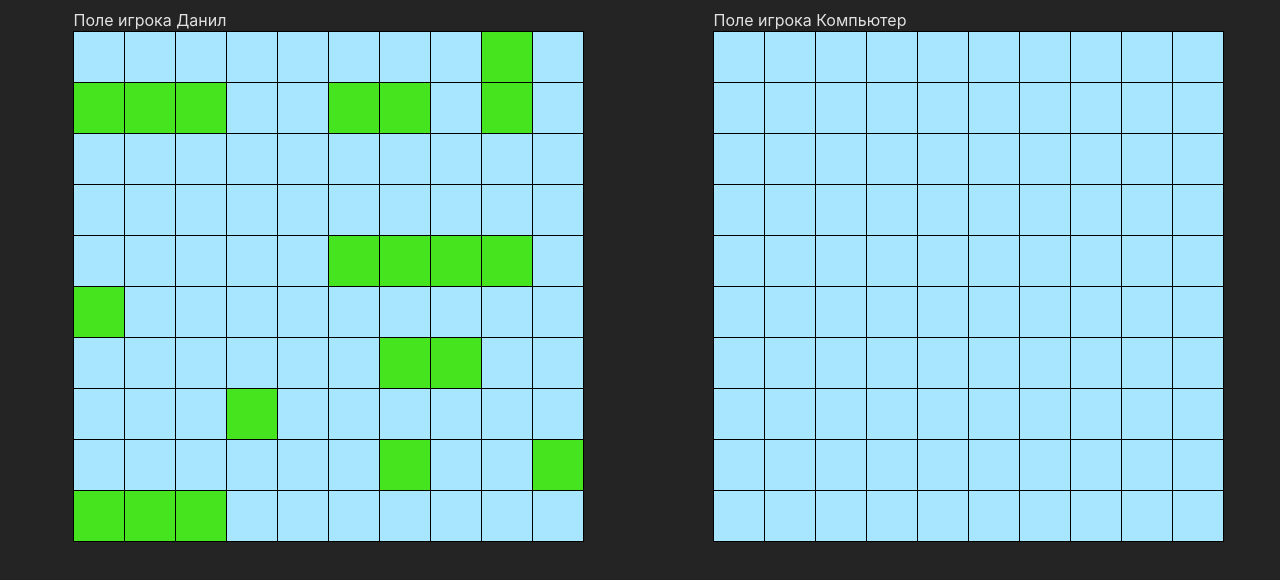
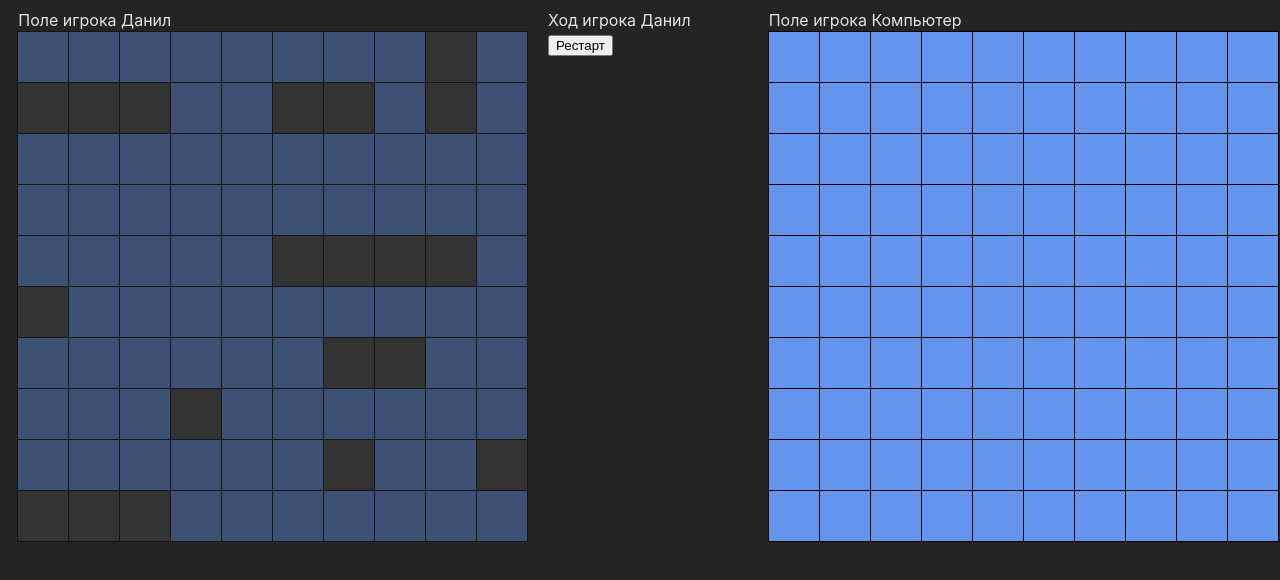
Before and after one commit to yadarochka/battleship, a React (Vite) app: page / in a window 1280 px wide. Shown: the top 580 px of the page. Built offline with nearby package versions, Linux system fonts and the light colour scheme.

Commit message:
feat: add attack mechanics
add the ability to attack;
add change of moves;
and automatic computer moves.

```diff
--- a/src/App.css
+++ b/src/App.css
@@ -8,6 +8,11 @@
 .column{
   display: flex;
   flex-direction: column;
+  flex: 0 0 auto;
+}
+
+.game-info{
+  width: 200px;
 }
 
 .field{
@@ -27,16 +32,43 @@
   display: flex;
   justify-content: center;
   align-items: center;
-  background-color: rgb(168, 230, 255);
+  background-color:cornflowerblue;
+  cursor: pointer;
 
   margin-top: 1px;
   margin-left: 1px;
 }
 
 .dead{
-  background-color: red;
+  background-color: rgb(75, 75, 75);
+}
+.dead:before, .dead:after {
+  content: ""; position: absolute; width: 24px; height: 4px; background: rgb(209, 89, 109);
+}
+.dead:before {
+  transform: rotate(45deg);
+}
+.dead:after {
+  transform: rotate(-45deg);}
+
+
+.alive{
+  background-color: rgb(75, 75, 75);
 }
 
-.alive{
-  background-color: rgb(70, 228, 30);
+.free{
+  display: flex;
 }
+.free::before{
+  content: '';
+  margin: auto;
+  width: 10px;
+  height: 10px;
+  border: 1px solid black;
+  border-radius: 10px;
+  background-color: black;
+}
+
+.disabled-field {
+  opacity: 0.4;
+}
--- a/src/App.tsx
+++ b/src/App.tsx
@@ -1,41 +1,97 @@
+import classNames from "classnames";
 import { useEffect, useState } from "react";
 import "./App.css";
 import FieldComponent from "./components/FieldComponent/FieldComponent";
+import { Computer } from "./model/Computer";
 import { Field } from "./model/Field";
 import { Player, PlayerType } from "./model/Player";
+import { sleep } from "./utils/sleep";
 
 function App() {
   const [player, setPlayer] = useState(new Player(PlayerType.PLAYER));
-  const [enemy, setEnemy] = useState(new Player(PlayerType.ENEMY));
+  const [enemy, setEnemy] = useState(new Computer(PlayerType.ENEMY));
+  const [currentPlayer, setCurrentPlayer] = useState(player);
+
+  const [playerField, setPlayerField] = useState(player.field);
+  const [enemyField, setEnemyField] = useState(enemy.field);
 
   const startGame = () => {
     const newPlayer = new Player(PlayerType.PLAYER);
     newPlayer.name = "Данил" || "";
-    newPlayer.field = new Field();
+    newPlayer.field = new Field(newPlayer);
     newPlayer.field.initialCells();
     newPlayer.field.setupShips();
     setPlayer(newPlayer);
 
-    const newEnemy = new Player(PlayerType.ENEMY);
+    const newEnemy = new Computer(PlayerType.ENEMY);
     newEnemy.name = "Компьютер";
-    newEnemy.field = new Field();
+    newEnemy.field = new Field(newEnemy);
     newEnemy.field.initialCells();
     newEnemy.field.setupShips();
     setEnemy(newEnemy);
+
+    setCurrentPlayer(newPlayer);
   };
   useEffect(() => {
     startGame();
   }, []);
 
+  // ходы компьютера
+  useEffect(() => {
+    console.log(currentPlayer === enemy);
+    if (currentPlayer === enemy) {
+      computerAttack();
+    }
+  }, [currentPlayer]);
+
+  function swapPlayer() {
+    setCurrentPlayer(
+      currentPlayer.playerType === player.playerType ? enemy : player
+    );
+  }
+
+  const computerAttack = () => {
+    sleep(1).then(() => {
+      const result = enemy.preparingForAttack(player);
+      if (!result) {
+        swapPlayer();
+      } else {
+        computerAttack();
+        setPlayerField(player.field.getCopy());
+      }
+    });
+  };
+
   return (
     <div className="app">
       <div className="column">
         <div>Поле игрока {player.name}</div>
-        <FieldComponent field={player.field} />
+        <FieldComponent
+          className={classNames("field", {
+            "disabled-field": currentPlayer !== enemy,
+          })}
+          swapPlayer={swapPlayer}
+          currentPlayer={currentPlayer}
+          field={player.field}
+          setField={setPlayerField}
+        />
+      </div>
+      <div className="game-info">
+        <div>Ход игрока {currentPlayer?.name}</div>
+        <button onClick={startGame}>Рестарт</button>
       </div>
       <div className="column">
         <div>Поле игрока {enemy.name}</div>
-        <FieldComponent field={enemy.field} isEnemy />
+        <FieldComponent
+          className={classNames("field", {
+            "disabled-field": currentPlayer !== player,
+          })}
+          currentPlayer={currentPlayer}
+          swapPlayer={swapPlayer}
+          field={enemy.field}
+          setField={setEnemyField}
+          isEnemy
+        />
       </div>
     </div>
   );
--- a/src/components/CellComponent/CellComponent.tsx
+++ b/src/components/CellComponent/CellComponent.tsx
@@ -5,17 +5,18 @@ import classnames from "classnames";
 interface CellProps {
   isEnemy: boolean;
   cell: Cell;
-  onClick: () => void;
+  onClick: (cell: Cell) => void;
+  status: CellStatus;
 }
 
-const CellComponent: FC<CellProps> = ({ cell, onClick, isEnemy }) => {
+const CellComponent: FC<CellProps> = ({ cell, onClick, isEnemy, status }) => {
   return (
     <div
-      onClick={onClick}
+      onClick={() => onClick(cell)}
       className={classnames("cell", {
-        dead: cell.status === CellStatus.DEAD,
-        alive: cell.status === CellStatus.ALIVE && !isEnemy,
-        free: cell.status === CellStatus.FREE,
+        dead: status === CellStatus.DEAD,
+        alive: status === CellStatus.ALIVE && !isEnemy,
+        free: status === CellStatus.FREE,
       })}
     ></div>
   );
--- a/src/components/FieldComponent/FieldComponent.tsx
+++ b/src/components/FieldComponent/FieldComponent.tsx
@@ -1,23 +1,53 @@
-import React, { FC, useEffect, useState } from "react";
+import React, { FC } from "react";
+import { Cell } from "../../model/Cell";
 import { Field } from "../../model/Field";
+import { Player } from "../../model/Player";
 import CellComponent from "../CellComponent/CellComponent";
 
 interface FieldProps {
   field: Field;
+  setField: (field: Field) => void;
+  swapPlayer: () => void;
+  currentPlayer: Player;
   isEnemy?: boolean;
 }
 
-const FieldComponent: FC<FieldProps> = ({ field, isEnemy = false }) => {
+const FieldComponent: FC<FieldProps & React.HTMLAttributes<HTMLDivElement>> = ({
+  field,
+  setField,
+  isEnemy = false,
+  swapPlayer,
+  currentPlayer,
+  ...props
+}) => {
+  const updateField = () => {
+    const newField = field.getCopy();
+    setField(newField);
+  };
+
+  const handlerAttackButton = (cell: Cell) => {
+    if (cell.player === currentPlayer) {
+      return;
+    }
+    const result = field.player.attack(cell);
+    updateField();
+    // если игрок попал ход не переходит
+    if (!result) {
+      swapPlayer();
+    }
+  };
+
   return (
-    <div className="field">
+    <div className={props.className}>
       {field.cells.map((row, index) => (
         <React.Fragment key={index}>
           {row.map((cell, index) => (
             <CellComponent
               isEnemy={isEnemy}
+              status={cell.status}
               cell={cell}
               key={index}
-              onClick={() => field.isCellFree(cell.y, cell.x)}
+              onClick={handlerAttackButton}
             />
           ))}
         </React.Fragment>
--- a/src/model/Cell.ts
+++ b/src/model/Cell.ts
@@ -1,3 +1,5 @@
+import { Player } from "./Player";
+
 export enum CellStatus {
   "EMPTY" = "empty",
   "ALIVE" = "alive",
@@ -8,18 +10,17 @@ export enum CellStatus {
 export class Cell {
   readonly x: number;
   readonly y: number;
+  // кольцевая зависимость нужна, чтобы не стрелять по своим ячейкам
+  player;
   status: CellStatus = CellStatus.EMPTY;
 
-  constructor(x: number, y: number) {
+  constructor(x: number, y: number, player: Player) {
     this.x = x;
     this.y = y;
+    this.player = player;
   }
 
   setStatus(status: CellStatus) {
     this.status = status;
   }
-
-  log() {
-    console.log(this.status);
-  }
 }
--- /dev/null
+++ b/src/model/Computer.ts
@@ -0,0 +1,26 @@
+import { getRandomInt } from "../utils/getRandomInt";
+import { Cell, CellStatus } from "./Cell";
+import { Player } from "./Player";
+
+export class Computer extends Player {
+  preparingForAttack(player: Player) {
+    const ky = getRandomInt(0, 9);
+    const kx = getRandomInt(0, 9);
+    return this.attack(player.field.cells[ky][kx]);
+  }
+
+  attack(cell: Cell) {
+    if (cell.status === CellStatus.ALIVE) {
+      cell.status = CellStatus.DEAD;
+      return true;
+    }
+    if (cell.status === CellStatus.FREE) {
+      return true;
+    }
+    if (cell.status === CellStatus.EMPTY) {
+      cell.status = CellStatus.FREE;
+      return false;
+    }
+    return false;
+  }
+}
--- a/src/model/Field.ts
+++ b/src/model/Field.ts
@@ -1,8 +1,10 @@
 import { getRandomInt } from "../utils/getRandomInt";
 import { isOutsideOfArray } from "../utils/isOutsideOfArray";
 import { Cell, CellStatus } from "./Cell";
+import { Player } from "./Player";
 
 export class Field {
+  player;
   cells: Cell[][] = [];
   ships = [
     { shipCount: 1, size: 4 },
@@ -11,17 +13,21 @@ export class Field {
     { shipCount: 4, size: 1 },
   ];
 
-  initialCells() {
+  constructor(player: Player) {
+    this.player = player;
+  }
+
+  public initialCells() {
     for (let x = 0; x < 10; x++) {
       const row = [];
       for (let y = 0; y < 10; y++) {
-        row.push(new Cell(y, x));
+        row.push(new Cell(y, x, this.player));
       }
       this.cells.push(row);
     }
   }
 
-  setupShips() {
+  public setupShips() {
     const ships = JSON.parse(JSON.stringify(this.ships));
 
     for (let ship of ships) {
@@ -33,7 +39,6 @@ export class Field {
       while (shipCount > 0) {
         let kx = getRandomInt(0, 9);
         let ky = getRandomInt(0, 9);
-        console.log("точка", ky, kx);
         if (this.isHorizontalPlaceFree(ky, kx, size)) {
           for (let i = 0; i < size; i++) {
             this.cells[ky][kx + i].setStatus(CellStatus.ALIVE);
@@ -52,8 +57,7 @@ export class Field {
     }
   }
 
-  isCellFree(y: number, x: number) {
-    console.log("смотрим точку", y, x);
+  private isCellFree(y: number, x: number) {
     if (this.cells[y][x].status !== CellStatus.EMPTY) {
       return false;
     }
@@ -72,7 +76,7 @@ export class Field {
     return true;
   }
 
-  isHorizontalPlaceFree(y: number, x: number, size: number) {
+  private isHorizontalPlaceFree(y: number, x: number, size: number) {
     if (length === 1) {
       return this.isCellFree(y, x);
     }
@@ -92,7 +96,7 @@ export class Field {
     return true;
   }
 
-  isVerticalPlaceFree(y: number, x: number, size: number) {
+  private isVerticalPlaceFree(y: number, x: number, size: number) {
     if (length === 1) {
       return this.isCellFree(y, x);
     }
@@ -112,5 +116,9 @@ export class Field {
     return true;
   }
 
-  isOusideOfField = isOutsideOfArray(10);
+  public getCopy(): Field {
+    const newBoard = new Field(this.player);
+    newBoard.cells = this.cells;
+    return newBoard;
+  }
 }
--- a/src/model/Player.ts
+++ b/src/model/Player.ts
@@ -1,3 +1,4 @@
+import { Cell, CellStatus } from "./Cell";
 import { Field } from "./Field";
 
 export enum PlayerType {
@@ -8,8 +9,25 @@ export enum PlayerType {
 export class Player {
   playerType;
   name: string = "";
-  field: Field = new Field();
+  field: Field = new Field(this);
   constructor(playerType: PlayerType) {
     this.playerType = playerType;
   }
+
+  attack(target: Cell) {
+    if (target.player === this) {
+      return true;
+    }
+    if (target.status === CellStatus.DEAD) {
+      return true;
+    }
+    if (target.status === CellStatus.ALIVE) {
+      target.setStatus(CellStatus.DEAD);
+      return true;
+    }
+    if (target.status === CellStatus.EMPTY) {
+      target.setStatus(CellStatus.FREE);
+      return false;
+    }
+  }
 }
--- /dev/null
+++ b/src/utils/sleep.ts
@@ -0,0 +1,3 @@
+export function sleep(sec: number) {
+  return new Promise((resolve) => setTimeout(resolve, sec * 1000));
+}
```
Also changed, not shown: src/components/PlayerField/PlayerField.tsx (added, +26 -0 lines).
